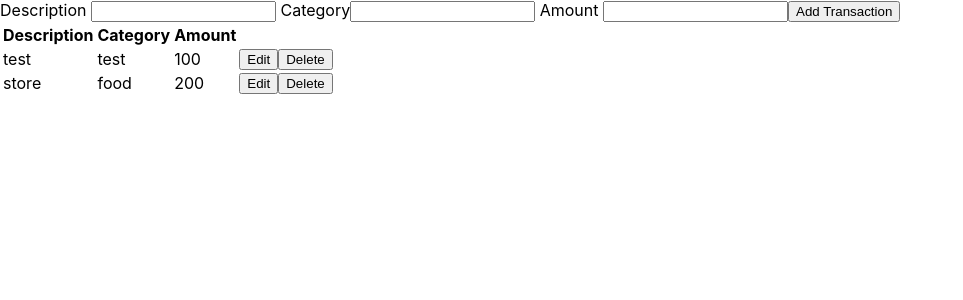
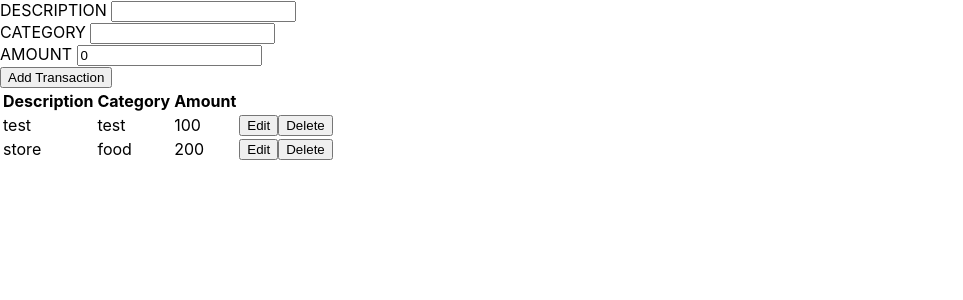
Before and after one commit to cxw320/Personal_Budget_Tracker, a React (Create React App) app in the folder client/pbt3/my-app/: page / in a window 1280 px wide. Shown: the top 300 px of the page, without its empty margins (0-963 px from the left). Built offline with nearby package versions, Linux system fonts and the light colour scheme.

Commit message:
suggestion

```diff
--- a/client/pbt3/my-app/src/AddTransaction.js
+++ b/client/pbt3/my-app/src/AddTransaction.js
@@ -1,36 +1,48 @@
-
 import React, {useState, useEffect} from 'react';
+import API from "./utils/API";
 import './App.css';
 
 
-const AddTransaction= ({AddTransaction}) =>{
+const AddTransaction = ({callback}) => {
+    const transactionTemplate = {
+        description: '',
+        category: '',
+        amount: 0
+    }
+    const [transaction, setTransaction] = useState(transactionTemplate);
 
-  const submitHandler = e =>{
-    e.preventDefault();
-    AddTransaction()
+    const submitHandler = async (ev) => {
+        ev.preventDefault();
+        let res = await API.post('/transaction/', transaction);
+        setTransaction(transactionTemplate);
+        if (typeof callback !== 'undefined') {
+            callback(res);
+        }
+    }
 
-  }
+    const updateState = (property, value) => {
+        const t = JSON.parse(JSON.stringify(transaction));
+        t[property] = value;
+        setTransaction(t)
+    }
 
 
+    return (
 
-  return(
+        <form onSubmit={submitHandler}>
+            {Object.keys(transactionTemplate).map(property => (
+                <div key={property}>
+                    <label> {property.toUpperCase()} </label>
+                    <input type="text" value={transaction[property]}
+                           onChange={e => updateState(property, e.target.value)}/>
+                </div>
+            ))}
 
-    <form onSubmit={submitHandler}>
 
-        <span> Description </span>
-        <input type="text" />
+            <button type="submit"> Add Transaction</button>
+        </form>
 
-        <span> Category</span>
-        <input type="text"/>
-
-        <span> Amount </span>
-        <input type="number"/>
-
-        <button type = "submit"> Add Transaction</button>
-    </form>
-
-  );
-
+    );
 
 
 };
--- a/client/pbt3/my-app/src/App.js
+++ b/client/pbt3/my-app/src/App.js
@@ -18,7 +18,7 @@ const App = () =>{
   ]
 
 
-  const [transactionList, setTransaction] = useState(dummyData);
+  const [transactionList, setTransactionList] = useState(dummyData);
 
   var transactions = transactionList.map((transaction) =>{
       const{id, description, category, amount} = transaction;
@@ -33,6 +33,7 @@ const App = () =>{
 
   const addTransaction = newTransaction => {
 
+    API.post()
     const url = "http://localhost:8080/transactions";
     const options = {
 
@@ -66,7 +67,12 @@ const App = () =>{
          </tr>
        </thead>
       <tbody>
-        {transactions}
+        {transactionList.map(transaction => (
+            <Transaction id={transaction.id}
+                         description={transaction.description}
+                         category={transaction.category}
+                         amount={transaction.amount}/>
+        ))}
       </tbody>
     </table>
 
--- /dev/null
+++ b/client/pbt3/my-app/src/utils/API.js
@@ -0,0 +1,18 @@
+const base = process.env.REACT_APP_ENDPOINT;
+export default {
+    async get(path){
+        return await fetch(base + path).then(j=>j.json());
+    },
+    async post(path, body){
+        return await this.complex(path, body, "POST");
+    },
+    async complex(path, body, method='POST'){
+        return await fetch(base + path,{
+            method: method,
+            headers:{
+                'Content-Type': 'application/json'
+            },
+            body: JSON.stringify(body)
+        }).then(j=>j.json());
+    }
+}
```
Also changed, not shown: 1 other file (tests, documents, lock files or other folders).
